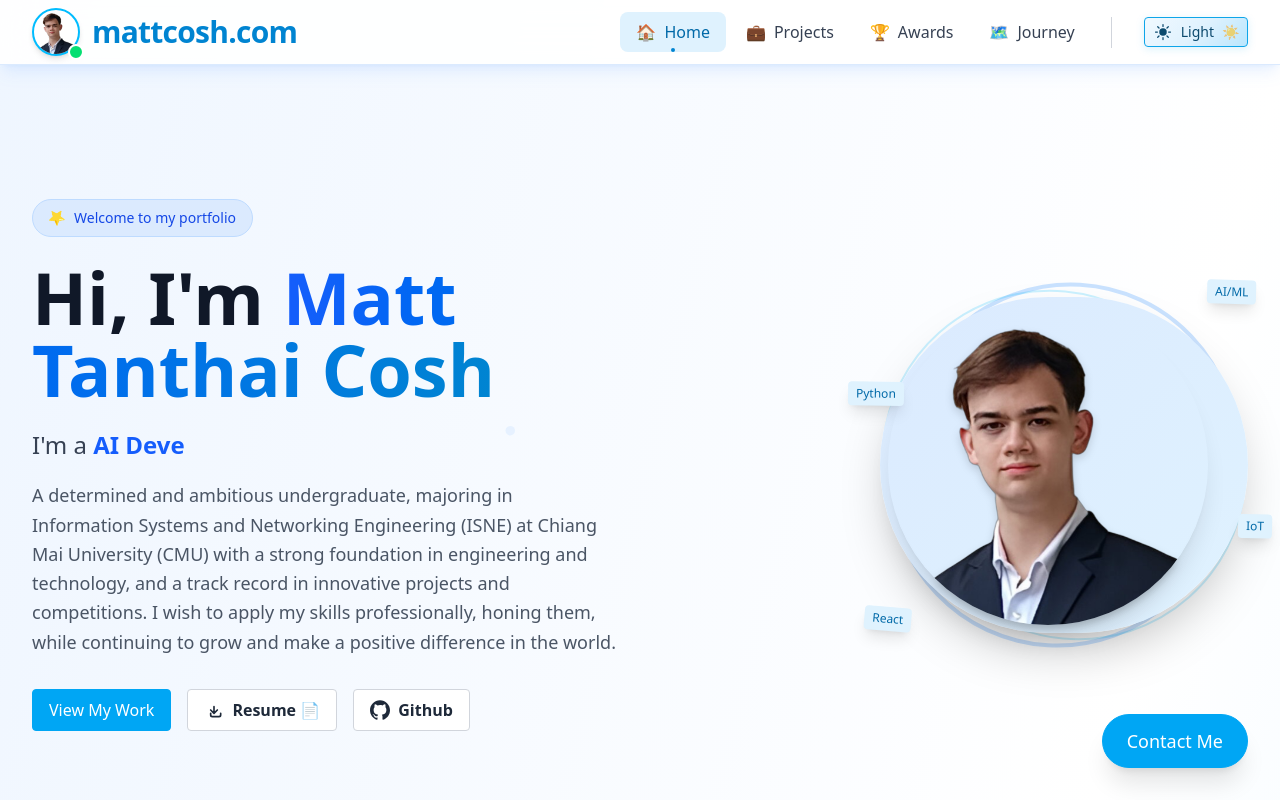
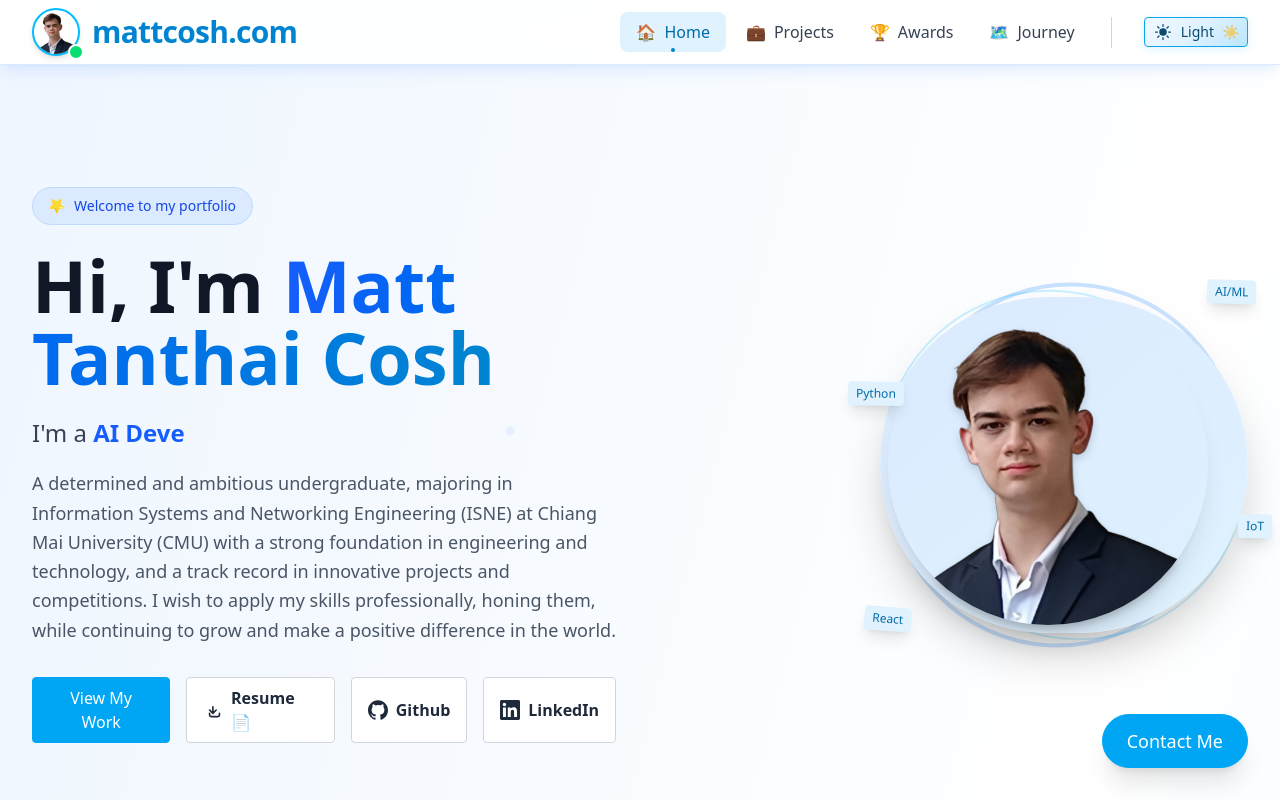
Before and after one commit to TheUnknown550/PortfolioWebsite, a React (Vite) app: page / in a window 1280 px wide. Shown: the top 800 px of the page. Built offline with nearby package versions, Linux system fonts and the light colour scheme.

Commit message:
Update resume content and add LinkedIn link to portfolio landing page

```diff
--- a/src/PortfolioLanding.tsx
+++ b/src/PortfolioLanding.tsx
@@ -284,6 +284,17 @@
                         <path d="M12 .297c-6.63 0-12 5.373-12 12 0 5.303 3.438 9.8 8.205 11.385.6.113.82-.258.82-.577 0-.285-.01-1.04-.015-2.04-3.338.724-4.042-1.61-4.042-1.61-.546-1.387-1.333-1.756-1.333-1.756-1.089-.745.083-.729.083-.729 1.205.084 1.84 1.236 1.84 1.236 1.07 1.834 2.809 1.304 3.495.997.108-.775.418-1.305.762-1.605-2.665-.305-5.466-1.332-5.466-5.93 0-1.31.469-2.381 1.236-3.221-.124-.303-.535-1.523.117-3.176 0 0 1.008-.322 3.301 1.23a11.52 11.52 0 013.003-.404c1.018.005 2.045.138 3.003.404 2.291-1.552 3.297-1.23 3.297-1.23.653 1.653.242 2.873.119 3.176.77.84 1.235 1.911 1.235 3.221 0 4.609-2.807 5.625-5.479 5.921.43.371.823 1.102.823 2.222 0 1.606-.014 2.898-.014 3.293 0 .322.216.694.825.576C20.565 22.092 24 17.592 24 12.297c0-6.627-5.373-12-12-12z"/>
                       </svg>
                       Github
+                    </a>
+                    <a
+                      href="https://www.linkedin.com/in/matt-cosh"
+                      target="_blank"
+                      rel="noopener noreferrer"
+                      className="inline-flex items-center px-4 py-2 rounded border border-gray-300 bg-white text-gray-800 font-semibold hover:bg-gray-100 transition-colors duration-150 gap-2"
+                    >
+                      <svg width="20" height="20" fill="currentColor" viewBox="0 0 24 24" aria-hidden="true">
+                        <path d="M20.447 20.452h-3.554v-5.569c0-1.328-.027-3.037-1.852-3.037-1.853 0-2.136 1.445-2.136 2.939v5.667H9.351V9h3.414v1.561h.046c.477-.9 1.637-1.85 3.37-1.85 3.601 0 4.267 2.37 4.267 5.455v6.286zM5.337 7.433c-1.144 0-2.063-.926-2.063-2.065 0-1.138.92-2.063 2.063-2.063 1.14 0 2.064.925 2.064 2.063 0 1.139-.925 2.065-2.064 2.065zm1.782 13.019H3.555V9h3.564v11.452zM22.225 0H1.771C.792 0 0 .774 0 1.729v20.542C0 23.227.792 24 1.771 24h20.451C23.2 24 24 23.227 24 22.271V1.729C24 .774 23.2 0 22.222 0h.003z"/>
+                      </svg>
+                      LinkedIn
                     </a>
                 </motion.div>
               </motion.div>
```
Also changed, not shown: 1 other file (tests, documents, lock files or other folders).
